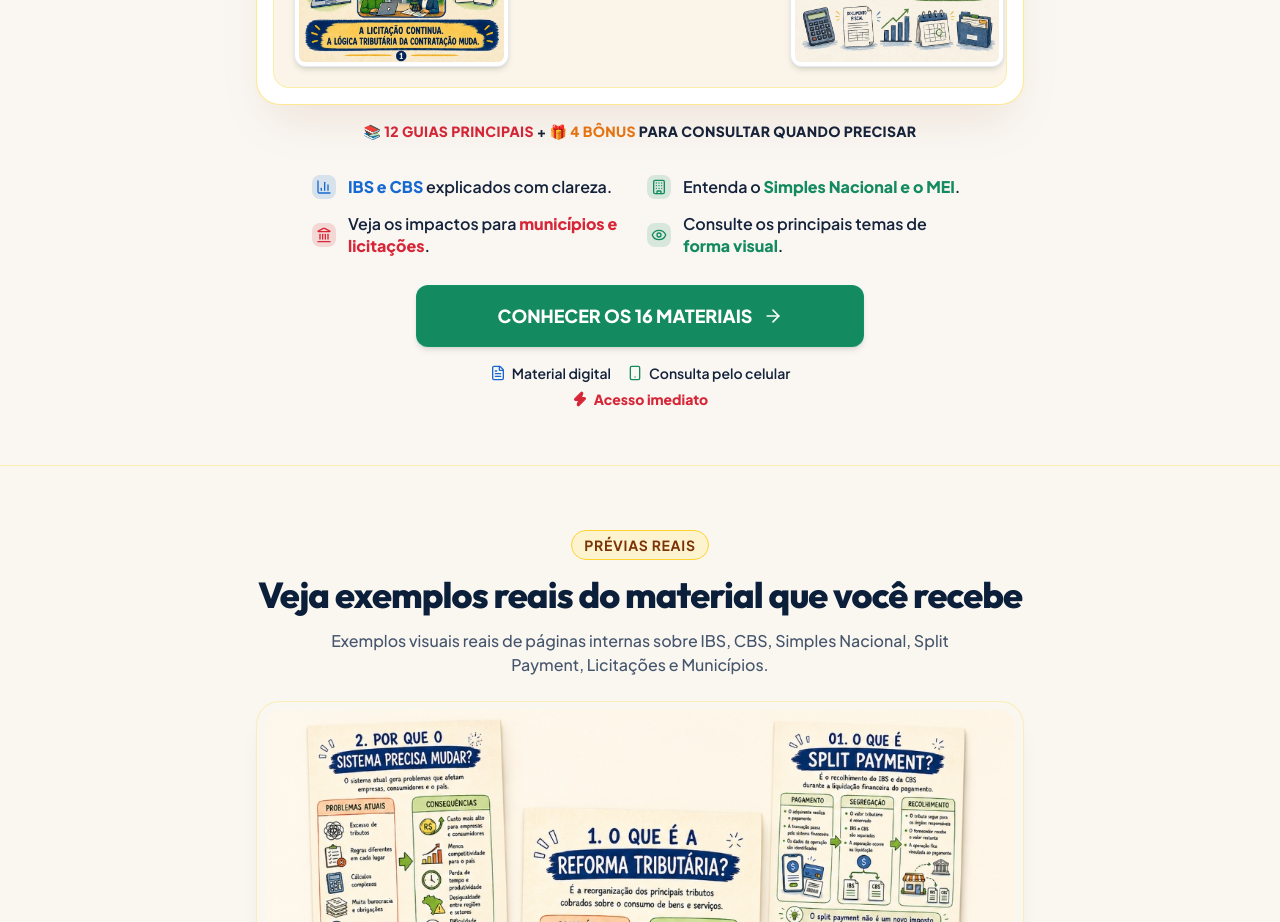
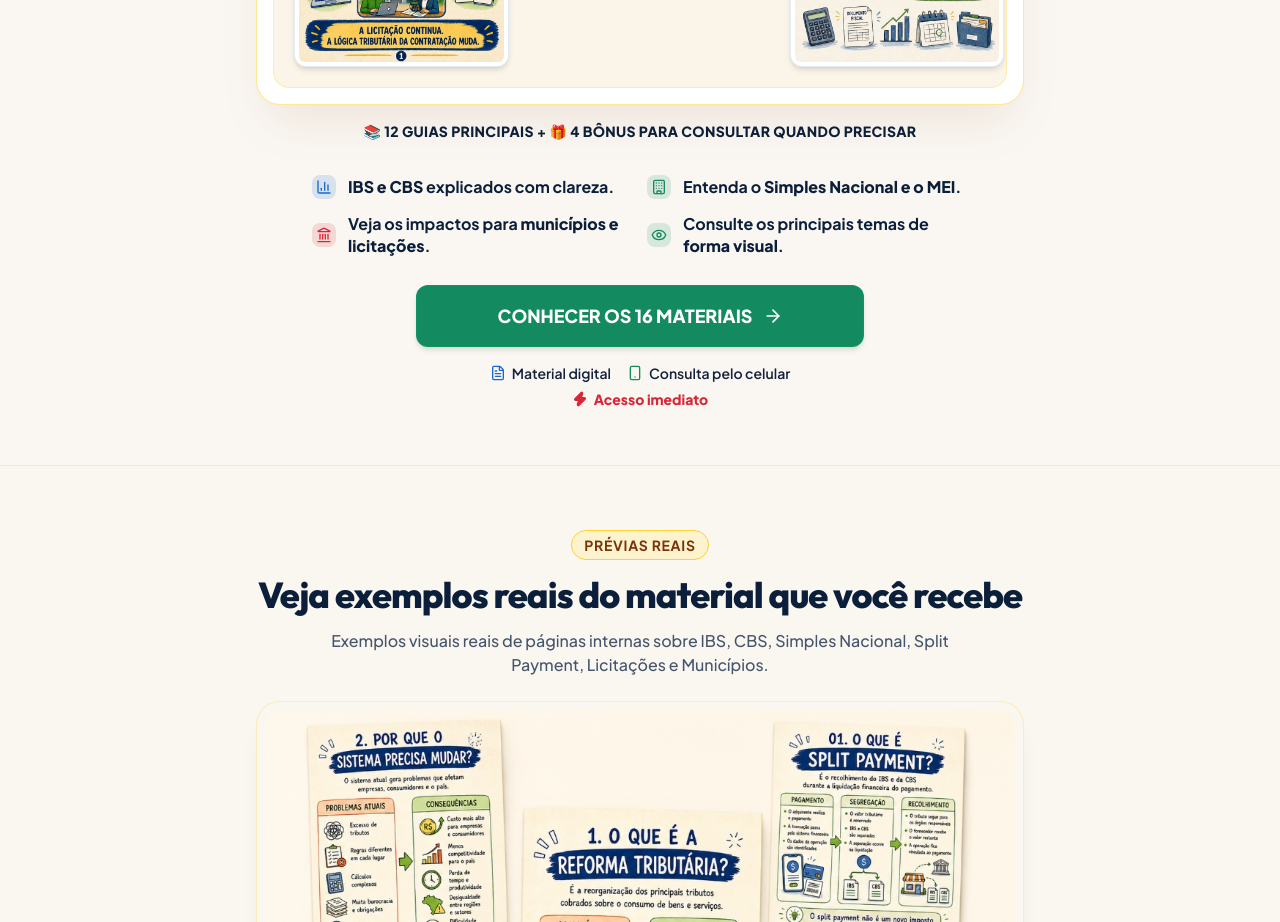
Before and after one commit to henriquecarreto/REFORMA-TRIBUTARIA, a React (Vite) app: page / in a window 1280 px wide. Shown: the part 1080-2002 px from the top of the page. Built offline with nearby package versions, Linux system fonts and the light colour scheme.

Commit message:
fix: padronizacao de todas as palavras da legenda e beneficios em texto preto mantendo emojis e simbolos

```diff
--- a/src/components/HeroSection.tsx
+++ b/src/components/HeroSection.tsx
@@ -105,23 +105,23 @@ export const HeroSection: React.FC = () => {
             </div>
           </div>
 
-          {/* LEGENDA REESCRITA COM SÍMBOLOS E DESTAQUES ESPECÍFICOS (#D72638 E #E87511) */}
+          {/* LEGENDA PADRONIZADA COM TEXTO EM PRETO (#0B1F3A), MANTENDO EMOJIS E SÍMBOLOS */}
           <div className="mt-3.5 text-center">
-            <span className="text-xs sm:text-sm font-extrabold text-[#14233B] tracking-wide">
-              📚 <strong className="text-[#D72638] font-black">12 GUIAS PRINCIPAIS</strong> + 🎁 <strong className="text-[#E87511] font-black">4 BÔNUS</strong> PARA CONSULTAR QUANDO PRECISAR
+            <span className="text-xs sm:text-sm font-extrabold text-[#0B1F3A] tracking-wide">
+              📚 <strong className="text-[#0B1F3A] font-black">12 GUIAS PRINCIPAIS</strong> + 🎁 <strong className="text-[#0B1F3A] font-black">4 BÔNUS</strong> PARA CONSULTAR QUANDO PRECISAR
             </span>
           </div>
         </div>
 
-        {/* 5. BENEFÍCIOS REORGANIZADOS COM ÍCONES E CORES ESPECÍFICAS (#1769D1 AZUL, #138A60 VERDE, #D72638 VERMELHO) */}
+        {/* 5. BENEFÍCIOS PADRONIZADOS EM TEXTO PRETO (#0B1F3A), MANTENDO OS ÍCONES E SÍMBOLOS */}
         <div className="w-full max-w-2xl mb-7 px-2">
           <ul className="grid grid-cols-1 sm:grid-cols-2 gap-3.5 text-left">
             <li className="flex items-center gap-3">
               <div className="w-6 h-6 rounded-lg bg-[#1769D1]/15 text-[#1769D1] flex items-center justify-center shrink-0">
                 <BarChart3 className="w-4 h-4" />
               </div>
-              <span className="text-sm sm:text-base font-semibold text-[#14233B] leading-snug">
-                <strong className="text-[#1769D1] font-extrabold">IBS e CBS</strong> explicados com clareza.
+              <span className="text-sm sm:text-base font-bold text-[#0B1F3A] leading-snug">
+                <strong className="text-[#0B1F3A] font-extrabold">IBS e CBS</strong> explicados com clareza.
               </span>
             </li>
 
@@ -129,8 +129,8 @@ export const HeroSection: React.FC = () => {
               <div className="w-6 h-6 rounded-lg bg-[#138A60]/15 text-[#138A60] flex items-center justify-center shrink-0">
                 <Building className="w-4 h-4" />
               </div>
-              <span className="text-sm sm:text-base font-semibold text-[#14233B] leading-snug">
-                Entenda o <strong className="text-[#138A60] font-extrabold">Simples Nacional e o MEI</strong>.
+              <span className="text-sm sm:text-base font-bold text-[#0B1F3A] leading-snug">
+                Entenda o <strong className="text-[#0B1F3A] font-extrabold">Simples Nacional e o MEI</strong>.
               </span>
             </li>
 
@@ -138,8 +138,8 @@ export const HeroSection: React.FC = () => {
               <div className="w-6 h-6 rounded-lg bg-[#D72638]/15 text-[#D72638] flex items-center justify-center shrink-0">
                 <Landmark className="w-4 h-4" />
               </div>
-              <span className="text-sm sm:text-base font-semibold text-[#14233B] leading-snug">
-                Veja os impactos para <strong className="text-[#D72638] font-extrabold">municípios e licitações</strong>.
+              <span className="text-sm sm:text-base font-bold text-[#0B1F3A] leading-snug">
+                Veja os impactos para <strong className="text-[#0B1F3A] font-extrabold">municípios e licitações</strong>.
               </span>
             </li>
 
@@ -147,8 +147,8 @@ export const HeroSection: React.FC = () => {
               <div className="w-6 h-6 rounded-lg bg-[#138A60]/15 text-[#138A60] flex items-center justify-center shrink-0">
                 <Eye className="w-4 h-4" />
               </div>
-              <span className="text-sm sm:text-base font-semibold text-[#14233B] leading-snug">
-                Consulte os principais temas de <strong className="text-[#138A60] font-extrabold">forma visual</strong>.
+              <span className="text-sm sm:text-base font-bold text-[#0B1F3A] leading-snug">
+                Consulte os principais temas de <strong className="text-[#0B1F3A] font-extrabold">forma visual</strong>.
               </span>
             </li>
           </ul>
```
